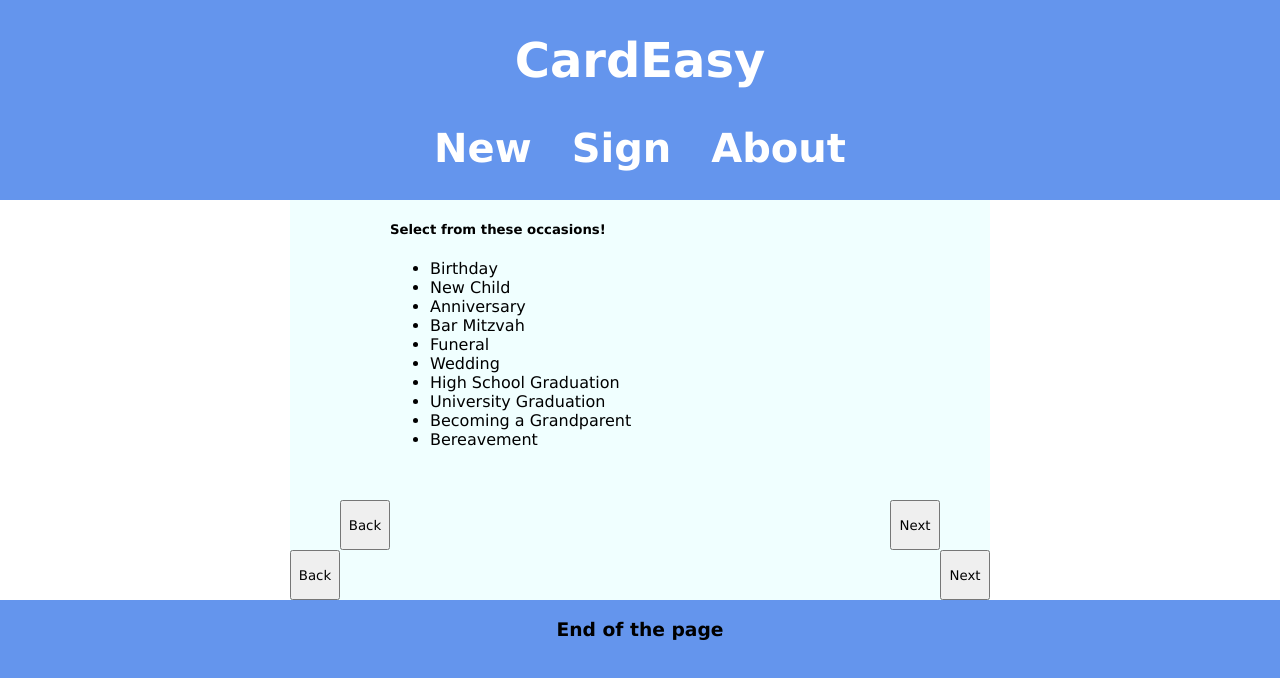
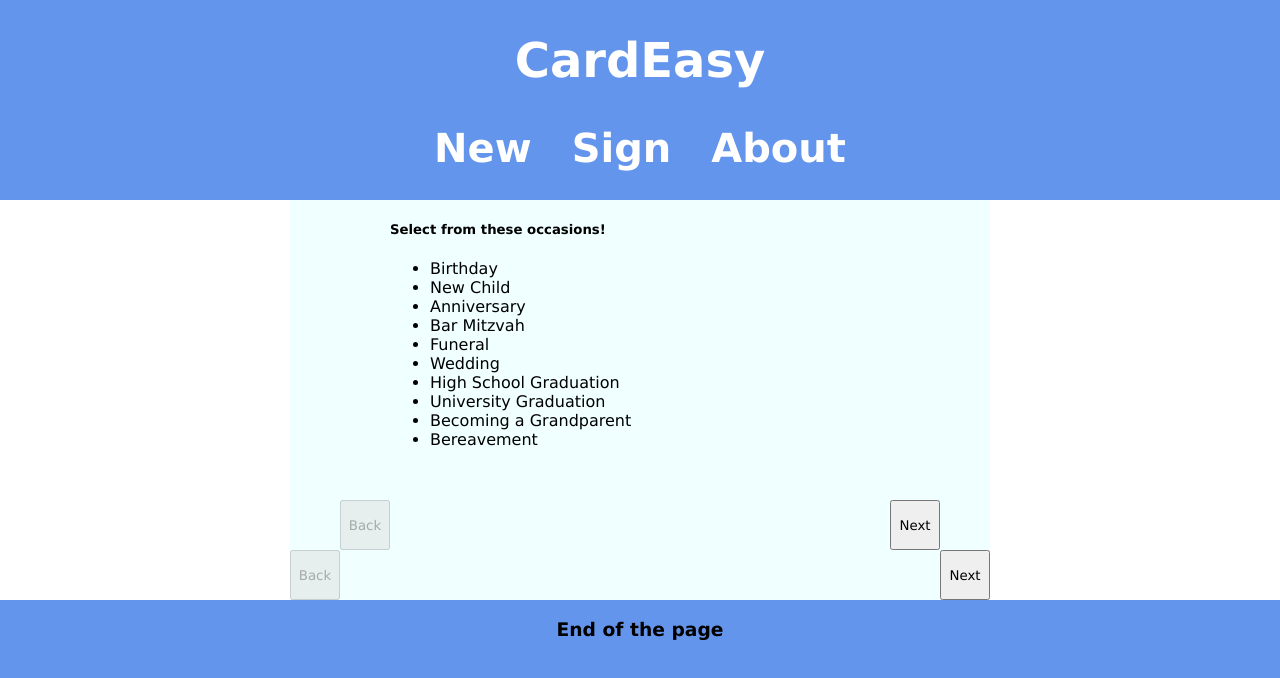
Before and after one commit to jakekasan/cardeasy, a React app: page /new in a window 1280 px wide. Shown: the top 678 px of the page. Built offline with nearby package versions, Linux system fonts and the light colour scheme.

Commit message:
Move default state setting into effects

```diff
--- a/src/react/Paginator.jsx
+++ b/src/react/Paginator.jsx
@@ -3,20 +3,13 @@ import React, { useState, useEffect, useReducer, createContext, useContext } fro
 const usePagination = ({ data, maxPerPage }) => {
     console.log(`usePagination - maxPerPage = ${maxPerPage}`)
 
-    let calcMaxPage = (data, maxPerPage) => (data && data.length && data.length > 0) ? Math.ceil(data.length / maxPerPage) : 0;
+    let calcMaxPage = (data, maxPerPage) => (data && data.length && data.length > 0) ? Math.ceil(data.length / maxPerPage) - 1 : 0;
 
     console.log(`data.length = ${data.length}, data.length / maxPerPage should be ${data.length / maxPerPage}`)
-    const [ canGoBack, setCanGoBack ] = useState(true);
-    const [ canGoNext, setCanGoNext ] = useState(true);
     const [ maxPage, setMaxPage ] = useState(calcMaxPage(data, maxPerPage));
+    const [ canGoBack, setCanGoBack ] = useState(false);
+    const [ canGoNext, setCanGoNext ] = useState(false);
     const canGoPage = (page) => 0 >= page >= maxPage
-
-    useEffect(() => {
-        console.log("Data or maxPerPage have now changed")
-        console.log(`maxPage was ${maxPage}`)
-        setMaxPage(calcMaxPage(data, maxPerPage))
-        console.log(`maxPage is now ${maxPage}`)
-    }, [ data, maxPerPage ])
 
     const reducer = (currentPage, action) => {
         console.log("Reducer in usePagination called");
@@ -28,14 +21,13 @@ const usePagination = ({ data, maxPerPage }) => {
             case "next":
                 if (!canGoNext) return currentPage
                 candidatePage = currentPage + 1;
-                return (candidatePage < maxPage) ? candidatePage : currentPage
+                return (candidatePage <= maxPage) ? candidatePage : currentPage
             case "back":
                 if (!canGoBack) return currentPage
                 candidatePage = currentPage - 1;
                 return (candidatePage >= 0) ? candidatePage : currentPage
             case "jump":
-                if (!canGoPage(action.jump)) return
-                return (0 < action.jump < maxPage) ? action.jump : currentPage
+                return (!canGoPage(action.jump)) ? action.jump : currentPage
             default:
                 return currentPage
         }
@@ -44,8 +36,26 @@ const usePagination = ({ data, maxPerPage }) => {
     const [ currentPage, dispatch ] = useReducer(reducer, 0);
 
     useEffect(() => {
+        setCanGoNext(currentPage < maxPage);
+        setCanGoBack(currentPage > 0);
+
+        return () => {
+            setCanGoNext(false);
+            setCanGoBack(false);
+        }
+    })
+
+    useEffect(() => {
+        setMaxPage(calcMaxPage(data, maxPerPage))
+        setCanGoNext(currentPage < maxPage);
+        setCanGoBack(currentPage > 0);
+    }, [ data, maxPerPage ])
+
+    useEffect(() => {
         console.log(`Current page now ${currentPage}`);
-    },[currentPage])
+        setCanGoNext(currentPage < maxPage);
+        setCanGoBack(currentPage > 0);
+    }, [currentPage])
 
 
     const goNextPage = () => dispatch({type: "next"})
@@ -74,13 +84,17 @@ const PaginatorContext = createContext({});
 const BackButton = () => {
     const { goBackPage, canGoBack } = useContext(PaginatorContext);
 
-    return <button className="BackButton" onClick={ goBackPage } { ...(canGoBack) ? null : { disabled: false }}>Back</button>
+    return <button className="BackButton" onClick={ goBackPage } { ...(canGoBack) ? null : { disabled: true }}>Back</button>
 }
 
 const NextButton = () => {
     const { goNextPage, canGoNext } = useContext(PaginatorContext);
 
-    return <button className="NextButton" onClick={ goNextPage } { ...(canGoNext) ? null : { disabled: false }}>Next</button>
+    useEffect(() => {
+        console.log(`canGoNext: ${canGoNext}`)
+    })
+
+    return <button className="NextButton" onClick={ goNextPage } { ...(canGoNext) ? null : { disabled: true }}>Next</button>
 }
 
 const Paginator = ({ data, maxPerPage, className, children } = { maxPerPage: 1, className: "Paginator", data: [] }) => {
```
